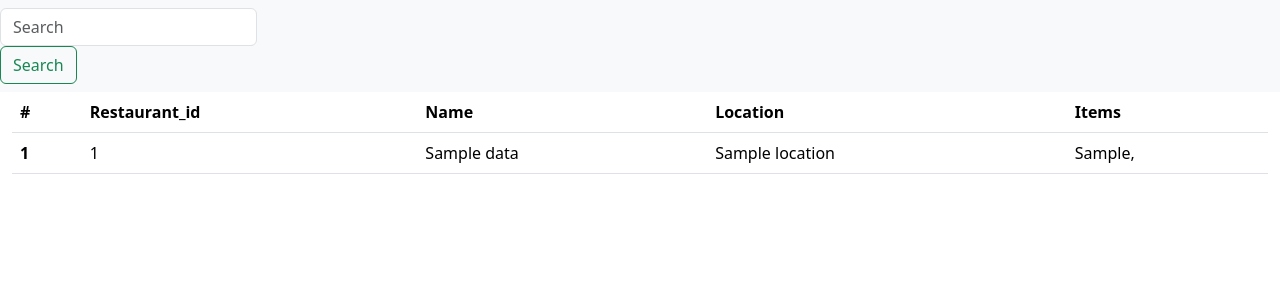
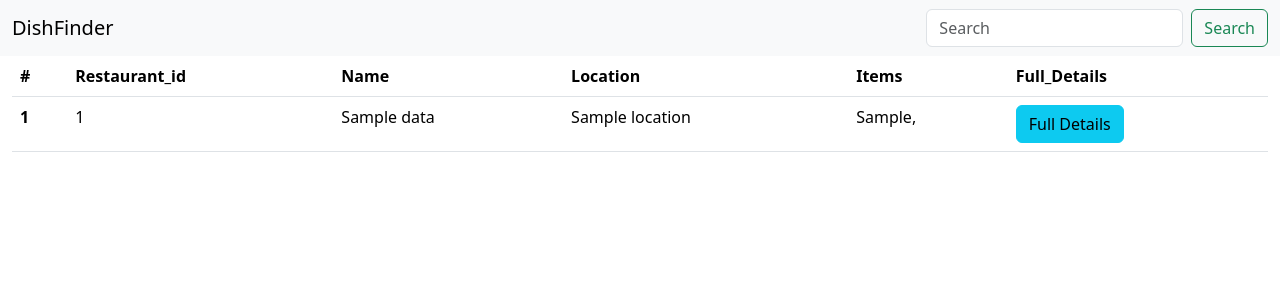
Before and after one commit to Exoutia/dishfinder, a Django app: template searchengine/templates/index.html in a window 1280 px wide. Shown: the top 300 px of the page. Run offline with Django 4.2, Linux system fonts and the light colour scheme; the template is opened without the code that fills it: most values are stand-ins (such as "Sample title", 1, 10 or a date in 2020); data that the repository does not hold is empty; some libraries are stand-ins or nearby versions.

Commit message:
adding a full detail button link

```diff
--- a/searchengine/templates/index.html
+++ b/searchengine/templates/index.html
@@ -1,12 +1,15 @@
 {% extends 'base.html' %}
 {% block content %}
 <nav class="navbar navbar-light bg-light">
-    <form class="form-inline" method='POST'>
+  <div class="container-fluid">
+    <a class="navbar-brand" href="{% url 'index' %}">DishFinder</a>
+
+    <form class="d-flex" method='POST'>
         {% csrf_token %}
-      <input class="form-control mr-sm-2" type="search" placeholder="Search" aria-label="Search" name='dish'>
-      <button class="btn btn-outline-success my-2 my-sm-0" type="submit">Search</button>
-
+      <input class="form-control me-2" type="search" placeholder="Search" aria-label="Search" name='dish' {% if search_value %}value={{search_value}}{% endif %}>
+      <button class="btn btn-outline-success" type="submit">Search</button>
     </form>
+  </div>
   </nav>
 
 <div class="container-fluid">
@@ -17,6 +20,7 @@
       <th scope="col">Name</th>
       <th scope="col">Location</th>
       <th scope="col">Items</th>
+      <th scope="col">Full_Details</th>
     </thead>
     <tbody>
       {% for data in res %}
@@ -38,6 +42,9 @@
             {% endfor %}
         </td>
         {% endif %}
+        <td>
+          <a href="#" class="btn btn-info" role="button">Full Details</a>
+        </td>
       </tr>
       {% endfor %}
     </tbody>
```
